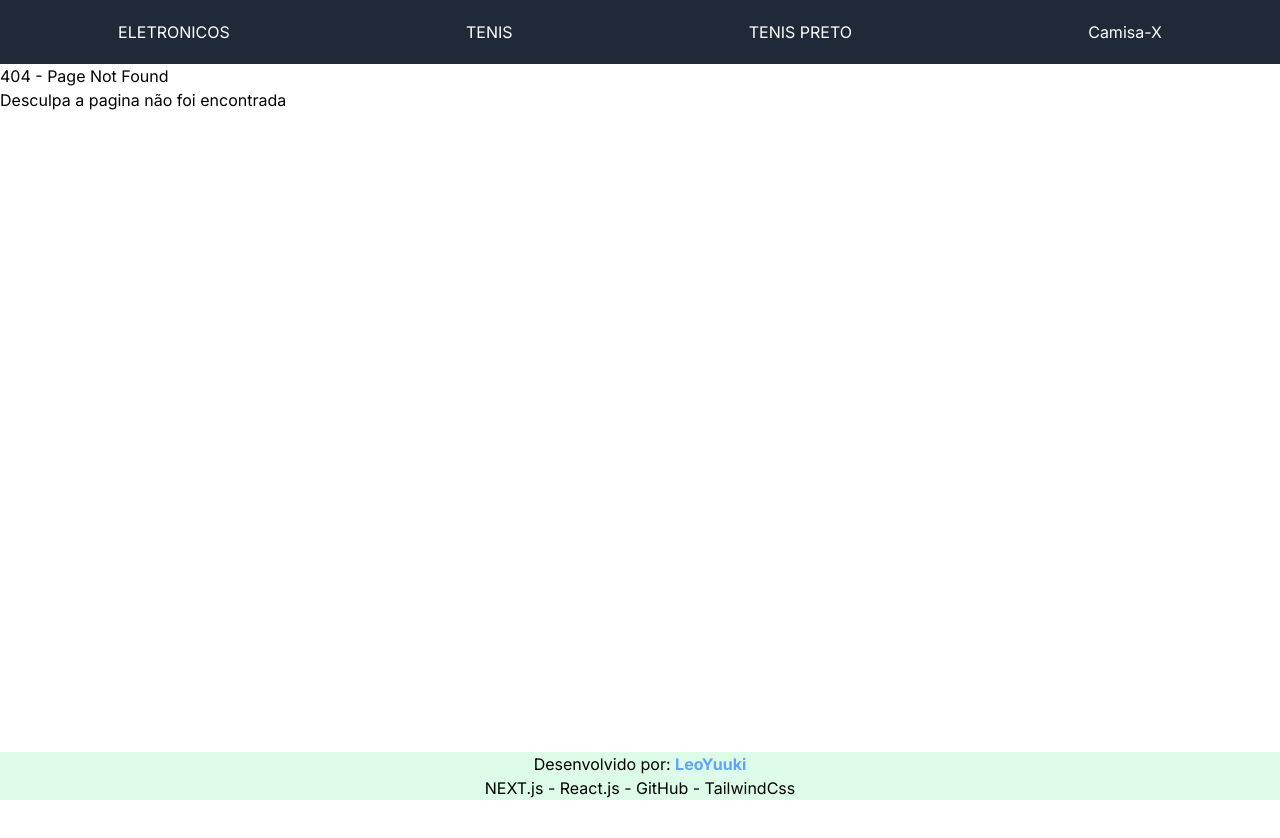
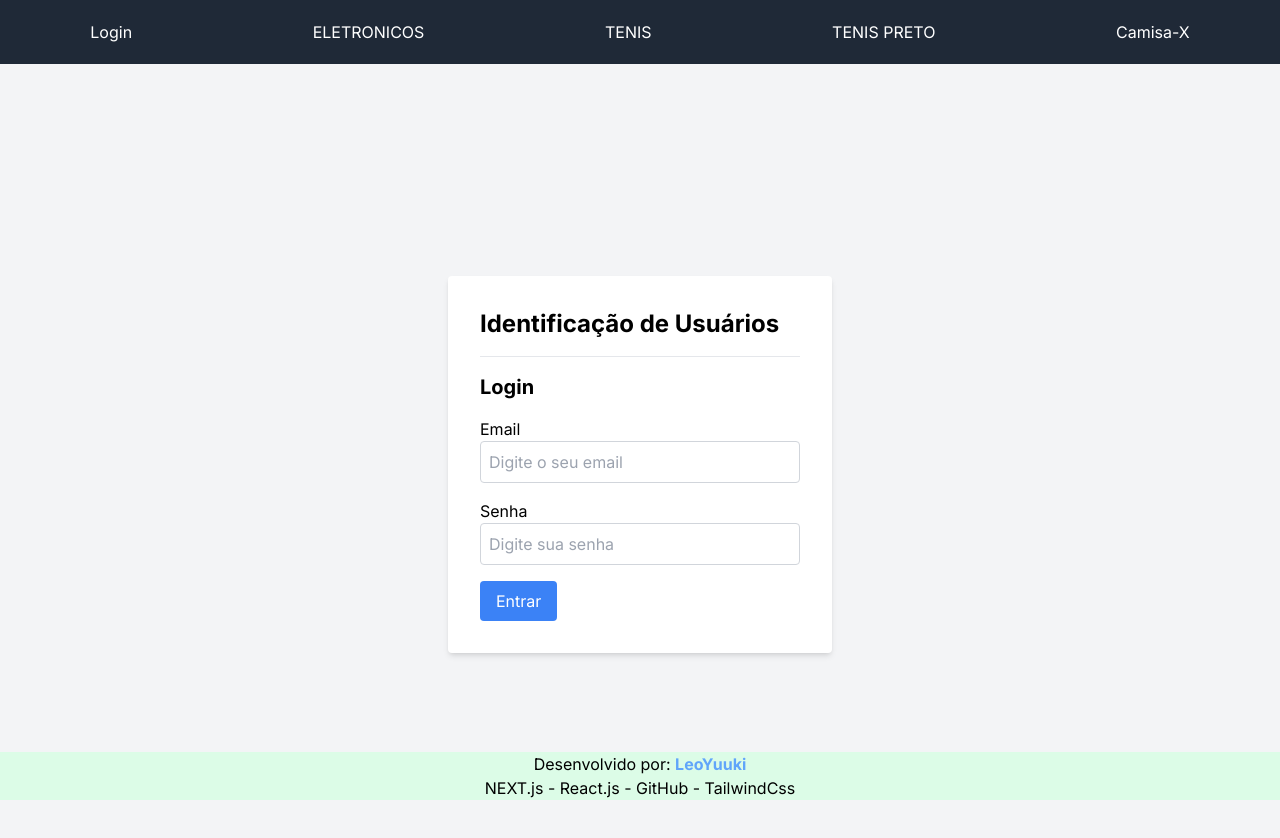
Before and after one commit to leoleoyuuki/loja-app-1tdspl, a Next.js app: page /login in a window 1280 px wide. Before the commit this address had no page. Shown: the top 838 px of the page. Before the commit the page ends 800 px from the top, so only its background shows below. Built offline with nearby package versions, Linux system fonts and the light colour scheme.

Commit message:
View da validacao de usuario feita

```diff
--- a/src/app/globals.css
+++ b/src/app/globals.css
@@ -1,6 +1,12 @@
 @tailwind base;
 @tailwind components;
 @tailwind utilities;
+
+*{
+    margin: 0;
+    padding: 0;
+    box-sizing: border-box;
+}
 
 @layer components{
     .linkCabecalho{
@@ -19,4 +25,16 @@
             @apply flex flex-row flex-wrap justify-center;
         }
     }
+
+        /* .login-user{
+            @apply text-black h-16 w-full bottom-0;
+
+            & form{
+                @apply flex flex-row flex-wrap justify-center bg-slate-800 rounded m-auto w-auto;
+
+                & div{
+                    @apply text-white m-10;
+                }
+            }
+        } */
 }
--- /dev/null
+++ b/src/app/login/page.jsx
@@ -0,0 +1,94 @@
+"use client";
+import { useState } from "react";
+
+
+export default function LoginUsers() {
+
+    //criando um useState para armazenar o objeto do usuario preenchido no formulario , e que sera enviado para a base de dados de validacao (email e senha)
+    const [usuario,setUsuario] = useState({
+        info: "",
+        email: "",
+        senha: "",
+    });
+
+    //Criando uma funcao para capturar os dados do formulario e armazenar no useState
+    const handleChange = (e) =>{
+
+        const {name,value} = e.target;
+
+        setUsuario({...usuario,[name]: value})
+    }
+
+    // preciso de uma funcao que submeta os dados do formulario para a base de dados realizando a validacao de email e senha
+    const handleSubmit = async (e) => {
+
+        e.preventDefault();
+
+        const resposta = await fetch("http://localhost:3000/dados/base/base-users",{
+            method: "POST",
+            body: JSON.stringify(usuario),
+        });
+
+        const resultado = await resposta.json();
+
+        if(resultado.status){
+            window.location.href = "/";
+        }else{
+            alert("Usuario ou senha invalidos")
+        }
+
+
+
+    }
+
+
+
+  return (
+    <div className="bg-gray-100 min-h-screen flex justify-center items-center">
+      <div className="bg-white p-8 rounded shadow-md w-96">
+        <h1 className="text-2xl font-bold mb-4">Identificação de Usuários</h1>
+        <hr className="mb-4" />
+        <div className="login-user">
+          <form onSubmit={handleSubmit}>
+            <fieldset>
+              <legend className="text-xl font-bold mb-4">Login</legend>
+              <div className="mb-4">
+                <label htmlFor="idEmail" className="block">Email</label>
+                <input
+                  type="email"
+                  name="email"
+                  id="idEmail"
+                  placeholder="Digite o seu email"
+                  className="w-full border border-gray-300 p-2 rounded"
+                  value={usuario.email}
+                  onChange={handleChange}
+                />
+              </div>
+
+              <div className="mb-4">
+                <label htmlFor="idSenha" className="block">Senha</label>
+                <input
+                  type="password"
+                  name="senha"
+                  id="idSenha"
+                  placeholder="Digite sua senha"
+                  className="w-full border border-gray-300 p-2 rounded"
+                  value={usuario.senha}
+                  onChange={handleChange}
+                />
+              </div>
+
+              <div>
+                <button
+                  className="bg-blue-500 text-white px-4 py-2 rounded hover:bg-blue-600"
+                >
+                  Entrar
+                </button>
+              </div>
+            </fieldset>
+          </form>
+        </div>
+      </div>
+    </div>
+  );
+}
--- a/src/components/Cabecalho/Cabecalho.jsx
+++ b/src/components/Cabecalho/Cabecalho.jsx
@@ -5,6 +5,7 @@ export default function Cabecalho() {
   return (
     <header className="bg-gray-800 text-white ">
           <nav className='flex justify-around items-center h-16'>
+            <Link className='linkCabecalho' href="/login/">Login</Link>
             <Link className='linkCabecalho' href="/consumo/eletro-view">ELETRONICOS</Link>
             <Link className='linkCabecalho' href="/produtos/estaticas/tenis">TENIS</Link>
             <Link className='linkCabecalho' href={"/produtos/dinamicas/estranho/tenis-preto"}>TENIS PRETO</Link>
```
